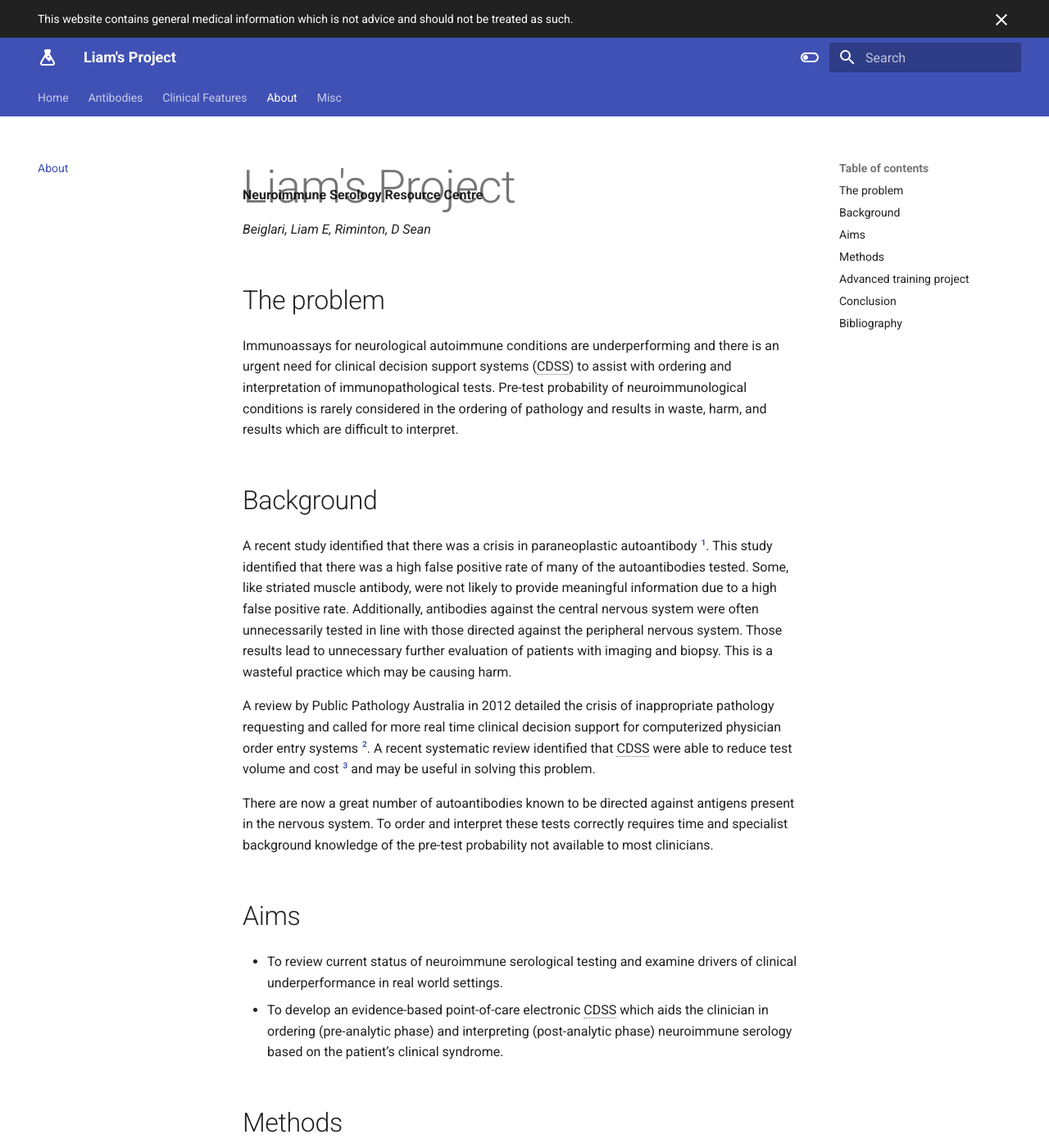
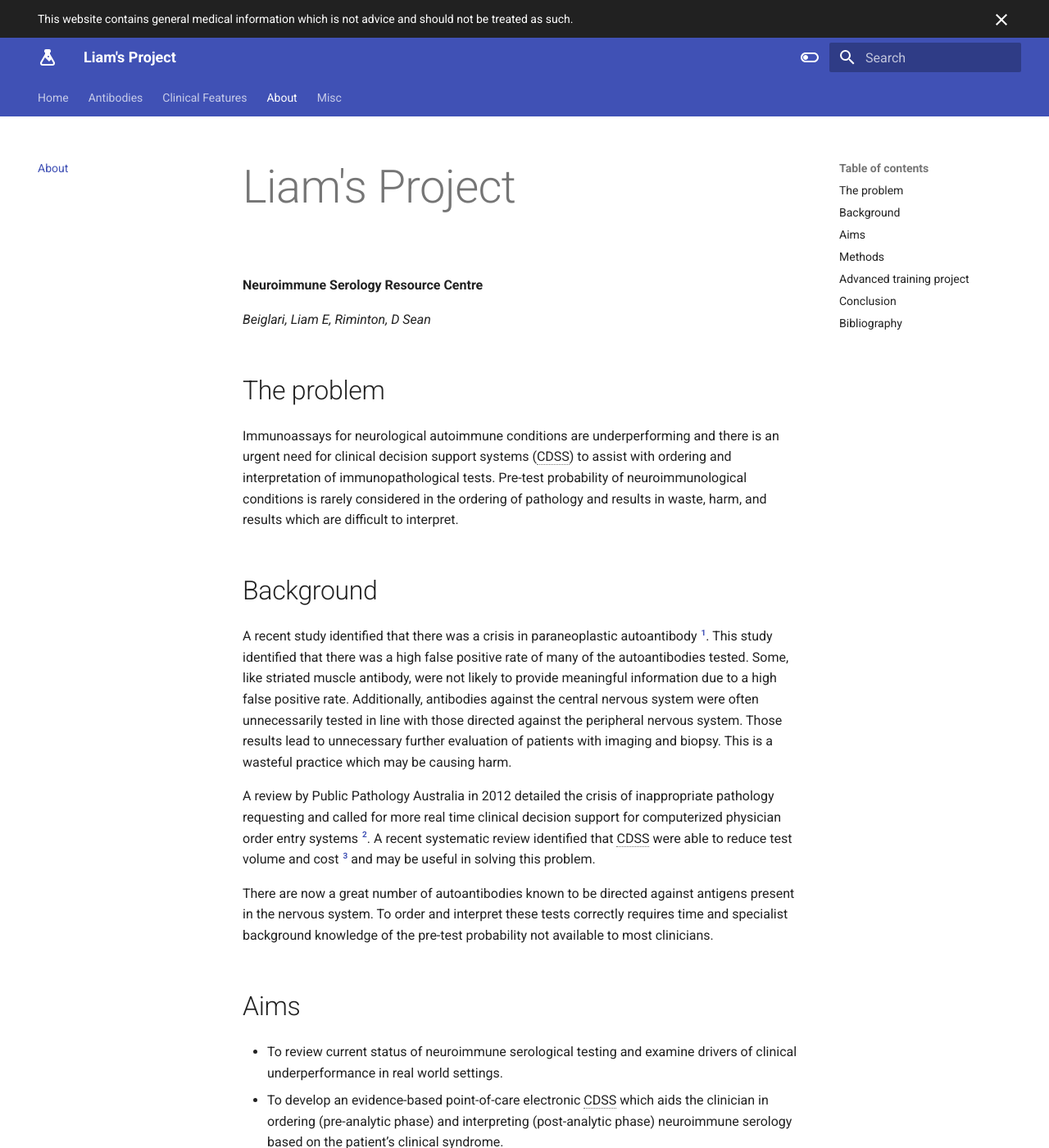
Before and after one commit to monchee/liamsproject, an MkDocs documentation site: the page built from docs/about.md, in a window 1280 px wide and 1400 px high. Shown: the whole window at 82% size. Built offline with MkDocs 1.6.1 and Material for MkDocs 9.7.7, drawn with Linux system fonts in a browser that asks for light colours; plug-ins that fetch from the network failed and are left out.

Commit message:
Update extra.css

```diff
--- a/docs/stylesheets/extra.css
+++ b/docs/stylesheets/extra.css
@@ -5,9 +5,7 @@
 
 /* bigger headlines */
 .md-typeset h1 {
-    color: var(--md-default-fg-color--light);
     font-size: 3.5em;
-    margin: 0 0 -1em
 }
 
 .md-typeset h2 {
```
